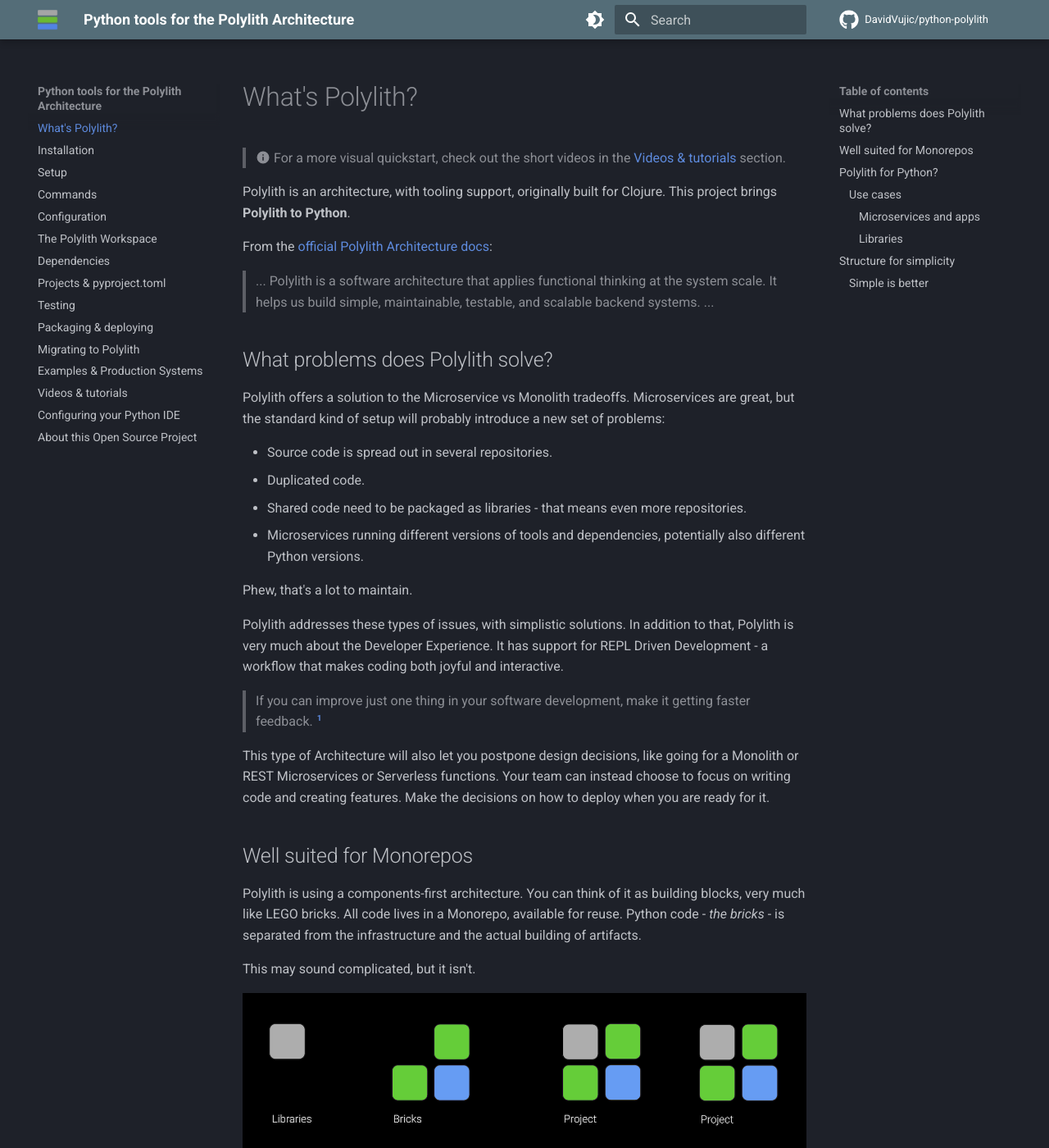
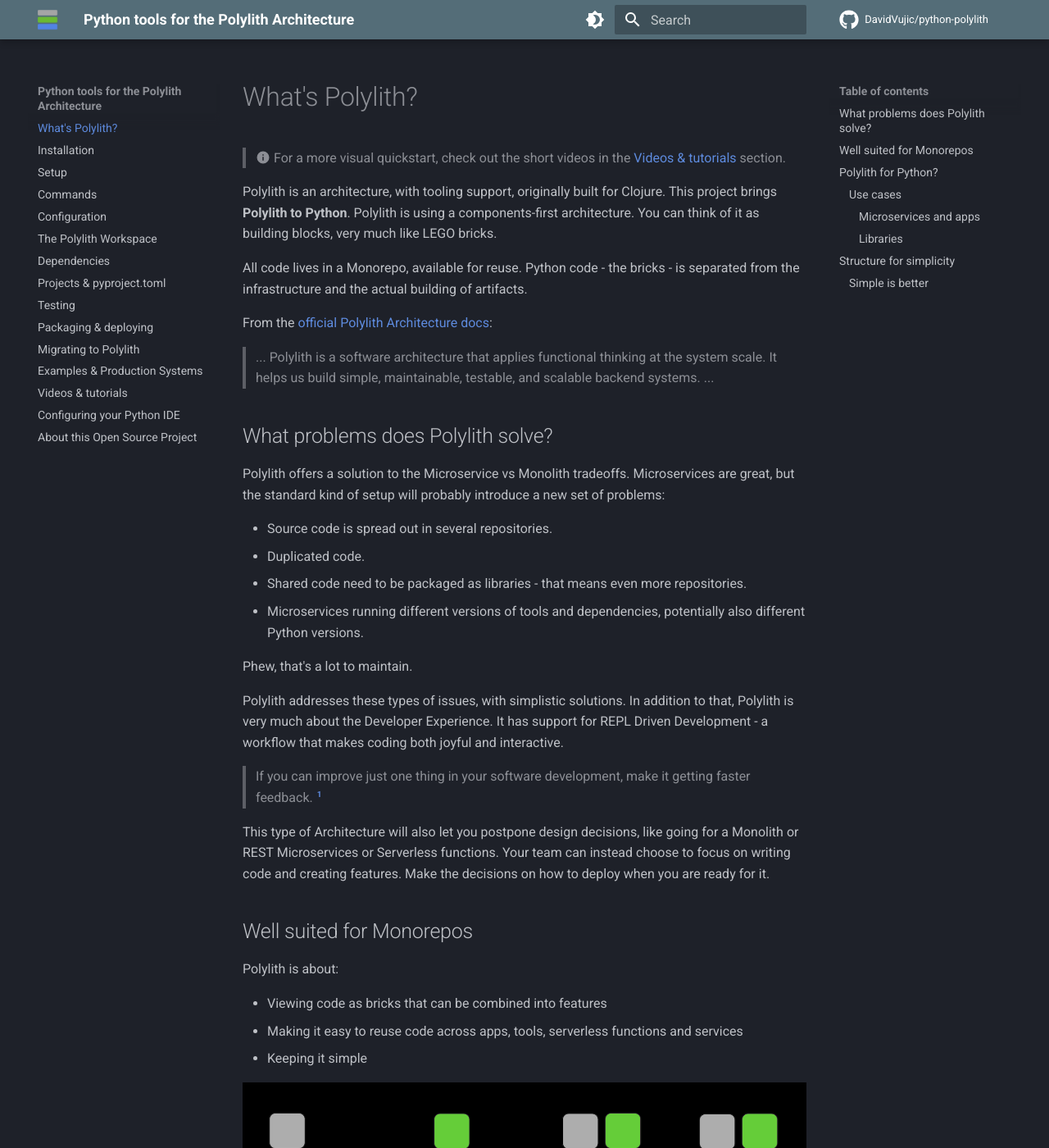
Before and after one commit to DavidVujic/python-polylith-docs, an MkDocs documentation site: the page built from docs/index.md, in a window 1280 px wide and 1400 px high. Shown: the whole window at 82% size. Built offline with MkDocs 1.6.1 and Material for MkDocs 9.7.7, drawn with Linux system fonts in a browser that asks for light colours; comment, search, counter and statistics services are not loaded; some of the changed lines change nothing that is shown; some of the changed text lies outside the part shown.

Commit message:
refactor: the 'what is Polylith' section

```diff
--- a/docs/index.md
+++ b/docs/index.md
@@ -3,6 +3,11 @@
 > :material-information: For a more visual quickstart, check out the short videos in the [Videos & tutorials](videos.md) section.
 
 Polylith is an architecture, with tooling support, originally built for Clojure. This project brings __Polylith to Python__.
+Polylith is using a components-first architecture.
+You can think of it as building blocks, very much like LEGO bricks.
+
+All code lives in a Monorepo, available for reuse.
+Python code - the bricks - is separated from the infrastructure and the actual building of artifacts.
 
 From the [official Polylith Architecture docs](https://polylith.gitbook.io/polylith/):
 
@@ -29,24 +34,19 @@
 Your team can instead choose to focus on writing code and creating features. Make the decisions on how to deploy when you are ready for it.
 
 ## Well suited for Monorepos
-Polylith is using a components-first architecture. You can think of it as building blocks, very much like LEGO bricks.
-All code lives in a Monorepo, available for reuse. Python code - _the bricks_ - is separated from the infrastructure and the actual building of artifacts.
-
-This may sound complicated, but it isn't.
-
-![polylith bricks](img/polylith-and-bricks.png)
-
-In short, Polylith is about:
+Polylith is about:
 
 - Viewing code as bricks that can be combined into features
 - Making it easy to reuse code across apps, tools, serverless functions and services
 - Keeping it simple
 
+![polylith bricks](img/polylith-and-bricks.png)
+
 ## Polylith for Python?
 The __Python tools for the Polylith Architecture__ is available as two options:
 
 - A __Poetry__ plugin. The plugin will add Polylith specific features to Poetry.
-- A standalone CLI supporting __Hatch__, __PDM__, __Rye__, __Pantsbuild__ and __uv__ (and Poetry).
+- A standalone CLI supporting __uv__, __Hatch__, __PDM__, __Rye__, __Pantsbuild__ and __Maturin__ (and Poetry).
 
 ### Use cases
 
```
